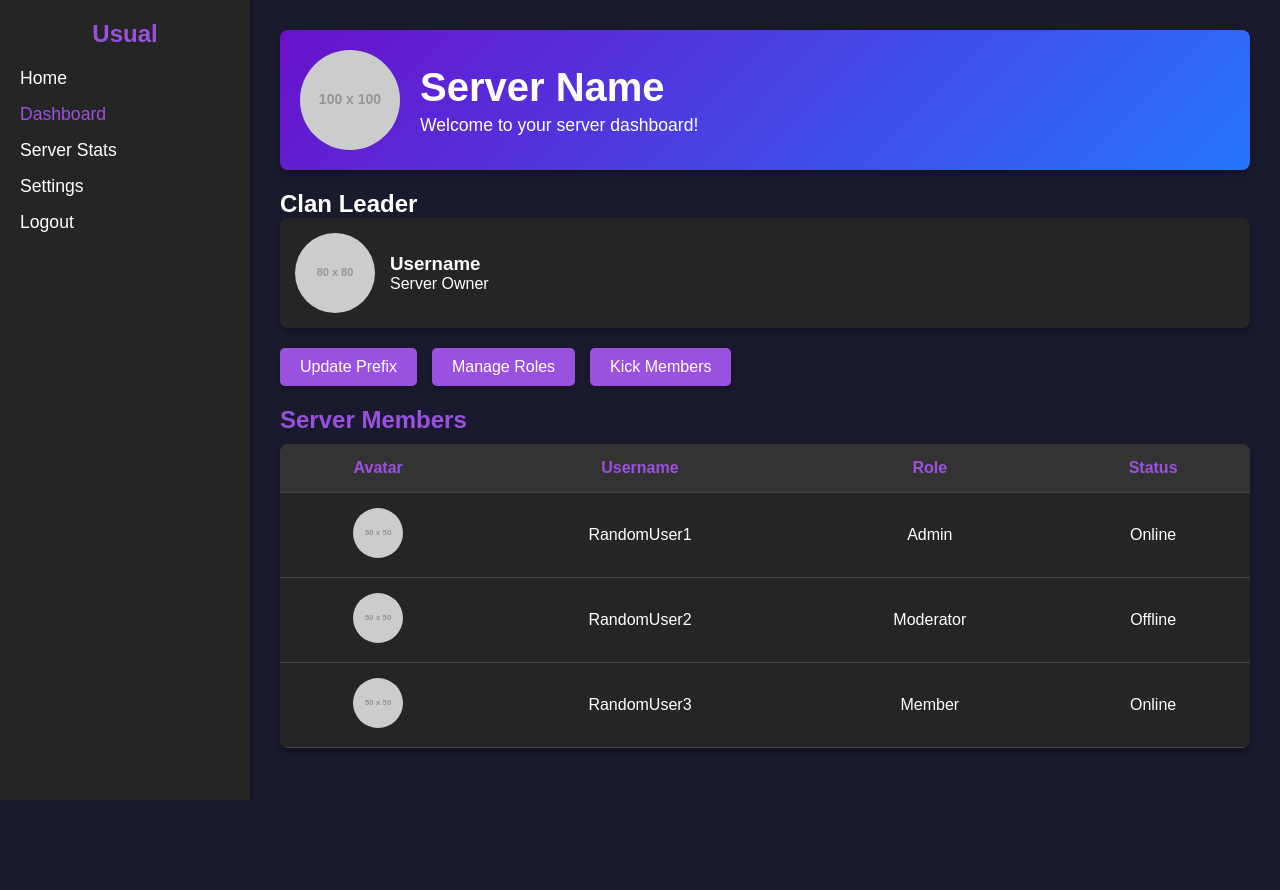
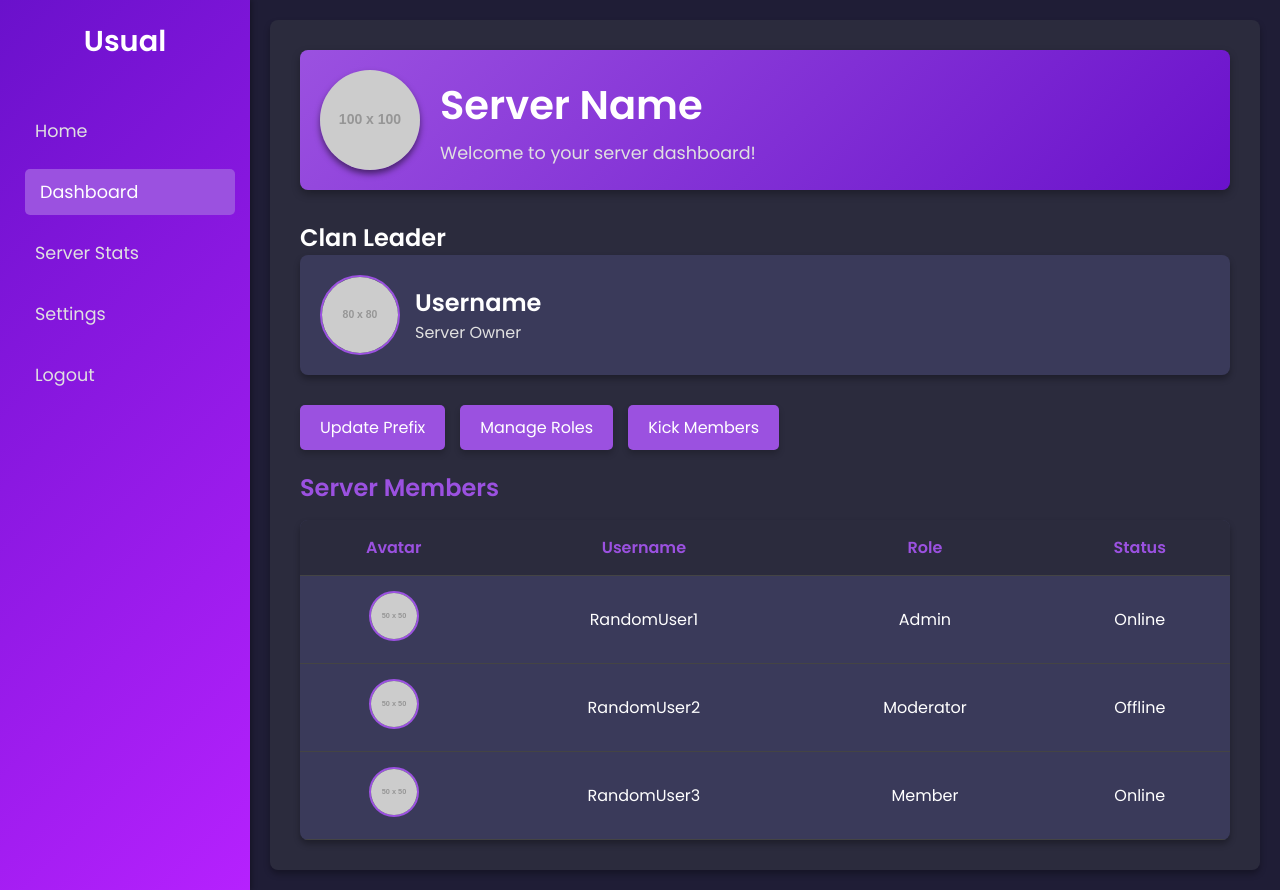
Before and after one commit to Wes19342/CBRN-bot, a plain HTML site: page dashboard.html in a window 1280 px wide. Before the commit the page ends 800 px from the top, so only its background shows below. Drawn offline with Linux system fonts and the light colour scheme; placeholder pictures from the web are drawn by us.

Commit message:
Update styles.css

```diff
--- a/styles.css
+++ b/styles.css
@@ -1,13 +1,15 @@
 /* General Reset */
+@import url('https://fonts.googleapis.com/css2?family=Poppins:wght@400;600&display=swap');
+
 * {
     margin: 0;
     padding: 0;
     box-sizing: border-box;
-    font-family: 'Arial', sans-serif;
+    font-family: 'Poppins', sans-serif;
 }
 
 body {
-    background-color: #1a1a2e;
+    background-color: #1f1d36; /* Dark Purple */
     color: #ffffff;
     scroll-behavior: smooth;
 }
@@ -21,15 +23,19 @@ body {
 /* Sidebar */
 .sidebar {
     width: 250px;
-    background-color: #252525;
+    background: linear-gradient(135deg, #6a11cb, #b621fe); /* Gradient Purple */
     padding: 20px;
     box-shadow: 2px 0 5px rgba(0, 0, 0, 0.3);
+    display: flex;
+    flex-direction: column;
 }
 
 .sidebar h2 {
-    color: #9b51e0;
-    margin-bottom: 20px;
+    color: #ffffff;
+    font-size: 1.8rem;
+    margin-bottom: 30px;
     text-align: center;
+    font-weight: 600;
 }
 
 .sidebar nav ul {
@@ -42,27 +48,35 @@ body {
 
 .sidebar nav ul li a {
     text-decoration: none;
-    color: #ffffff;
+    color: #e0e0e0; /* Light Grey */
     font-size: 1.1rem;
     display: block;
-    transition: color 0.3s;
+    padding: 10px 15px;
+    border-radius: 5px;
+    transition: background-color 0.3s, color 0.3s, transform 0.2s;
 }
 
 .sidebar nav ul li a:hover, .sidebar nav ul li a.active {
-    color: #9b51e0;
+    background-color: #9b51e0; /* Bright Purple */
+    color: #ffffff;
+    transform: translateX(5px);
 }
 
 /* Main Dashboard Content */
 .dashboard-main {
     flex: 1;
     padding: 30px;
+    background-color: #2b2b3d; /* Lighter Purple/Blue */
+    border-radius: 8px;
+    margin: 20px;
+    box-shadow: 0 4px 6px rgba(0, 0, 0, 0.3);
 }
 
 /* Banner */
 .banner {
     display: flex;
     align-items: center;
-    background: linear-gradient(135deg, #6a11cb, #2575fc);
+    background: linear-gradient(135deg, #9b51e0, #6a11cb);
     padding: 20px;
     border-radius: 8px;
     box-shadow: 0 4px 8px rgba(0, 0, 0, 0.3);
@@ -73,27 +87,30 @@ body {
     height: 100px;
     border-radius: 50%;
     margin-right: 20px;
+    box-shadow: 0 4px 6px rgba(0, 0, 0, 0.5);
 }
 
 .server-info h1 {
     font-size: 2.5rem;
+    color: #ffffff;
 }
 
 .server-info p {
     font-size: 1.1rem;
     margin-top: 5px;
+    color: #e0e0e0;
 }
 
 /* Clan Leader */
 .clan-leader {
-    margin: 20px 0;
+    margin: 30px 0;
 }
 
 .leader-card {
     display: flex;
     align-items: center;
-    background-color: #252525;
-    padding: 15px;
+    background-color: #3a3a5a;
+    padding: 20px;
     border-radius: 8px;
     box-shadow: 0 4px 6px rgba(0, 0, 0, 0.3);
 }
@@ -103,6 +120,16 @@ body {
     height: 80px;
     border-radius: 50%;
     margin-right: 15px;
+    border: 2px solid #9b51e0;
+}
+
+.leader-card h3 {
+    color: #ffffff;
+    font-size: 1.5rem;
+}
+
+.leader-card p {
+    color: #e0e0e0;
 }
 
 /* Action Buttons */
@@ -121,12 +148,12 @@ body {
     font-size: 1rem;
     cursor: pointer;
     box-shadow: 0 4px 6px rgba(0, 0, 0, 0.2);
-    transition: transform 0.3s ease;
+    transition: transform 0.3s ease, background-color 0.3s;
 }
 
 .cta-button:hover {
     transform: translateY(-5px);
-    background-color: #8a43c6;
+    background-color: #b621fe;
 }
 
 /* Member List */
@@ -135,14 +162,14 @@ body {
 }
 
 .member-list h2 {
-    margin-bottom: 10px;
+    margin-bottom: 15px;
     color: #9b51e0;
 }
 
 table {
     width: 100%;
     border-collapse: collapse;
-    background-color: #252525;
+    background-color: #3a3a5a;
     border-radius: 8px;
     overflow: hidden;
     box-shadow: 0 4px 6px rgba(0, 0, 0, 0.3);
@@ -152,15 +179,18 @@ th, td {
     padding: 15px;
     text-align: center;
     border-bottom: 1px solid #444;
+    color: #ffffff;
 }
 
 th {
-    background-color: #333;
+    background-color: #2b2b3d;
     color: #9b51e0;
+    font-weight: 600;
 }
 
 .member-avatar {
     width: 50px;
     height: 50px;
     border-radius: 50%;
+    border: 2px solid #9b51e0;
 }
```
